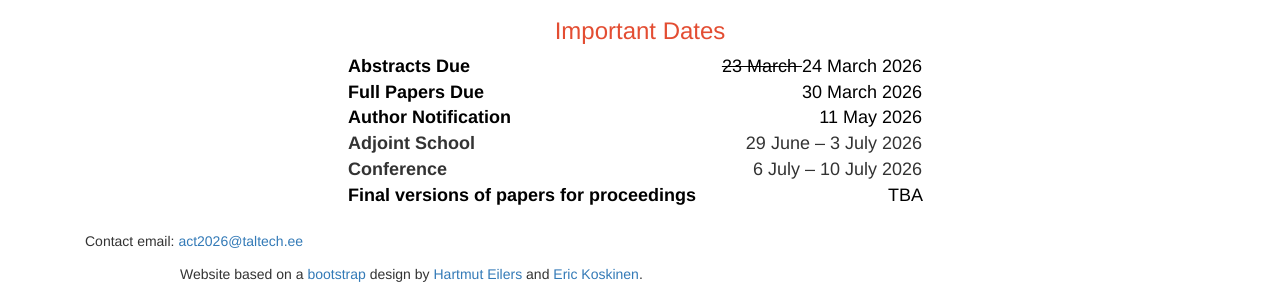
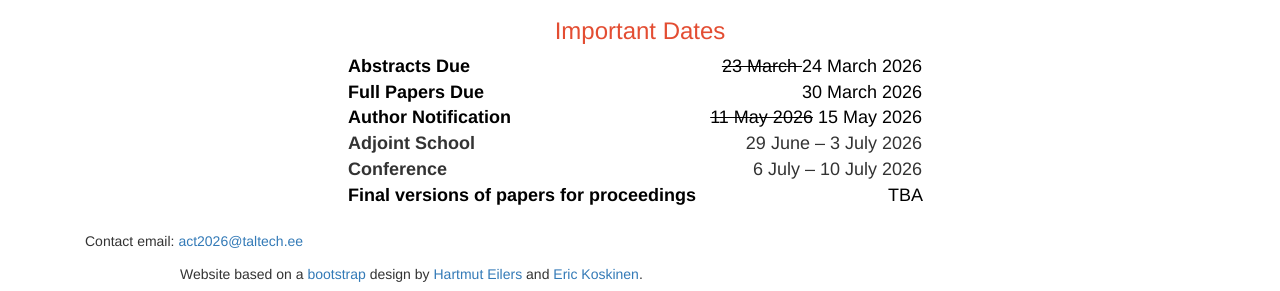
Before and after one commit to actconf2026/actconf2026.github.io, a Jekyll site: the page built from index.html, in a window 1280 px wide and 1142 px high. Shown: the part 848-1139 px from the top of the window. Built offline with Jekyll 4.4.1, drawn with Linux system fonts in a browser that asks for light colours.

Commit message:
Paper notification date updated

```diff
--- a/index.html
+++ b/index.html
@@ -73,7 +73,7 @@ layout: act
         </tr>
         <tr>
             <td><font color="black"><strong>Author Notification</strong></font></td>
-            <td style="text-align:right;"><font color="black"> 11 May 2026 &nbsp</font></td>
+            <td style="text-align:right;"><font color="black"> <s>11 May 2026</s> 15 May 2026 &nbsp</font></td>
         </tr>
         <tr>
             <td><strong>Adjoint School</strong></td>
```
